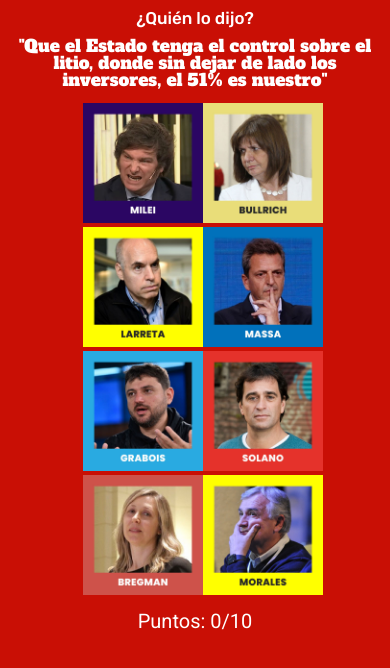
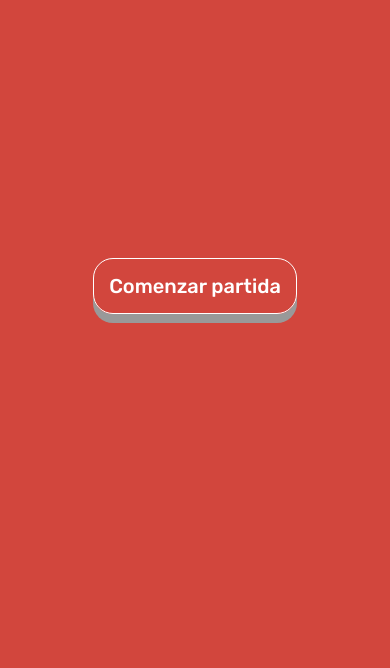
Before and after one commit to merestrella/game, a Next.js app: page / in a window 390 px wide. Shown: the top 668 px of the page. Built offline with nearby package versions, Linux system fonts and the light colour scheme.

Commit message:
page preview con boton para comenzar

```diff
--- a/Juego.js
+++ b/Juego.js
@@ -130,7 +130,7 @@ const JuegoPreguntasRespuestas = () => {
   };
 
   const shareOnWhatsApp = () => {
-    const message = `¡Sumé ${puntos} puntos! Te desafío a completar el juego electoral 2023 aquí: https://prensaobrera.com`;
+    const message = `¡Sumé ${puntos} puntos! Te desafío al "Quién dijo" de las elecciones 2023 en: https://prensaobrera.com/juego-elecciones-2023`;
     const url = `https://wa.me/?text=${encodeURIComponent(message)}`;
     window.open(url, "_blank");
   };
--- a/frases.js
+++ b/frases.js
@@ -63,7 +63,7 @@ export const candidatos = [
     nombre: "Bregman",
     frases: [
       '"Un Poder Judicial que ha hecho un recorte de la realidad claramente ubicado en CFK, hay una proscripción política”',
-      '"No me pienso mover de acá (Viva perón)"',
+      '"No me pienso mover de acá (Viva Perón)"',
     ],
     img: "/images/Bregman.jpg",
   },
--- a/pages/index.js
+++ b/pages/index.js
@@ -1,14 +1,14 @@
 import React from 'react'
-import JuegoPreguntasRespuestas from '../Juego'
 import Head from 'next/head'
+import PreviewPage from '../previewspage'
 
 const index = () => {
   return (
     <>
       <Head>
-        <title key="title">Juego de preguntas y respuestas</title>
+        <title key="title">Juego electoral 2023</title>
       </Head>
-      <JuegoPreguntasRespuestas />
+      <PreviewPage />
     </>
   )
 }
--- /dev/null
+++ b/previewspage.js
@@ -0,0 +1,22 @@
+import React from "react";
+import Link from "next/link";
+import { Rubik } from "next/font/google";
+
+const rubik = Rubik({
+  weight: "500",
+  subsets: ["latin"],
+});
+const PreviewPage = () => {
+  return (
+  <>
+    <div className="container-preview">
+      <Link href="/juego" className={`btn-start ${rubik.className}`}>
+        Comenzar partida
+      </Link>
+    </div>
+  </>
+
+  );
+};
+
+export default PreviewPage;
--- a/styles/globals.css
+++ b/styles/globals.css
@@ -1,5 +1,5 @@
 body {
-  background-color: #c90f05;
+  background-color: #D2463D;
 }
 
 .container {
@@ -148,9 +148,33 @@ h2.pregunta {
   height: 100%;
   display: flex;
   justify-content: center;
-  align-items: end;
+  align-items: self-end;
+  font-size: 25px;
+  margin-bottom: 100px;
+}
+.btn-start{
+  font-size: 20px;
+  color: #fff;
+  text-decoration: none;
+  border: solid 1px;
+  border-radius: 20px;
+  padding: 15px;
+  box-shadow: 0 9px #999;
+  text-align: center;
+  display: inline-block;
+  margin-top: 250px;
+}
+.btn-start:hover{
+  background-color: #B1383C;
+}
 
-  font-size: 18px;
+.btn-start:active {
+  box-shadow: 0 5px #666;
+  transform: translateY(4px);
+}
+.container-preview{
+  text-align: center;
+
 }
 
 @media (max-width: 600px) {
@@ -185,4 +209,7 @@ h2.pregunta {
   .share-icons {
     margin-top: 15px;
   }
+  .solucion{
+    font-size: 18px;
+  }
 }
```
Also changed, not shown: public/images/Header.jpg (added).
